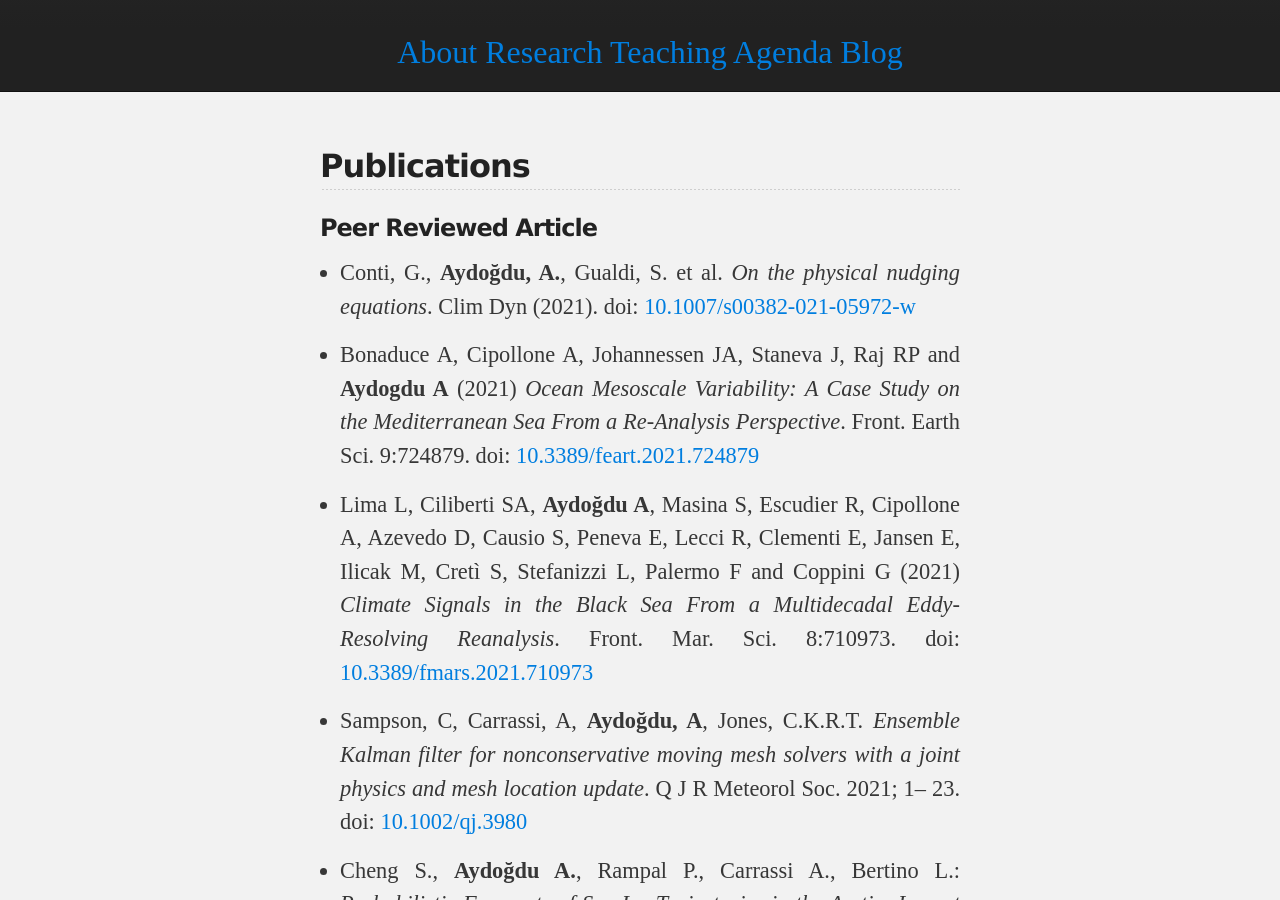
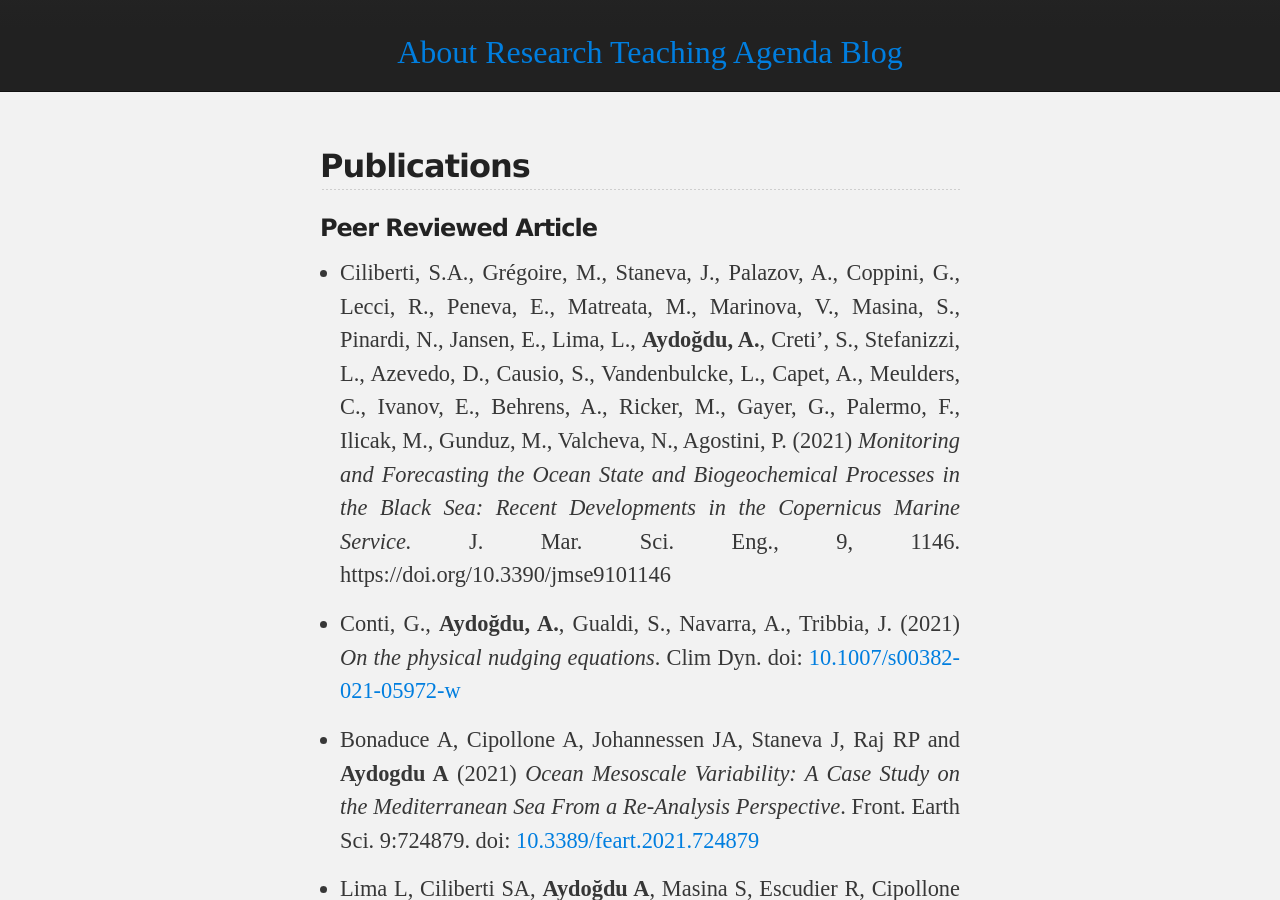
Before and after one commit to aydogduali/aydogduali.github.io, a Jekyll site: the page built from research/publication.md, in a window 1280 px wide and 900 px high, scrolled down 384 px. Built offline with Jekyll 4.4.1, drawn with Linux system fonts in a browser that asks for light colours; our own code applies the rules of GitHub Pages for plain Markdown files; the repository's description, which GitHub fills in, is left out.

Commit message:
add BS JMSE paper

```diff
--- a/research/publication.md
+++ b/research/publication.md
@@ -6,7 +6,9 @@
 
 ### Peer Reviewed Article
 
-- Conti, G., __Aydoğdu, A.__, Gualdi, S. et al. *On the physical nudging equations*. Clim Dyn (2021). doi: [10.1007/s00382-021-05972-w](https://doi.org/10.1007/s00382-021-05972-w)
+- Ciliberti, S.A., Grégoire, M., Staneva, J., Palazov, A., Coppini, G., Lecci, R., Peneva, E., Matreata, M., Marinova, V., Masina, S., Pinardi, N., Jansen, E., Lima, L., __Aydoğdu, A.__, Creti’, S., Stefanizzi, L., Azevedo, D., Causio, S., Vandenbulcke, L., Capet, A., Meulders, C., Ivanov, E., Behrens, A., Ricker, M., Gayer, G., Palermo, F., Ilicak, M., Gunduz, M., Valcheva, N., Agostini, P. (2021) *Monitoring and Forecasting the Ocean State and Biogeochemical Processes in the Black Sea: Recent Developments in the Copernicus Marine Service.* J. Mar. Sci. Eng., 9, 1146. https://doi.org/10.3390/jmse9101146
+
+- Conti, G., __Aydoğdu, A.__, Gualdi, S., Navarra, A., Tribbia, J. (2021) *On the physical nudging equations*. Clim Dyn. doi: [10.1007/s00382-021-05972-w](https://doi.org/10.1007/s00382-021-05972-w)
 
 - Bonaduce A, Cipollone A, Johannessen JA, Staneva J, Raj RP and __Aydogdu A__ (2021) *Ocean Mesoscale Variability: A Case Study on the Mediterranean Sea From a Re-Analysis Perspective*. Front. Earth Sci. 9:724879. doi: [10.3389/feart.2021.724879](https://doi.org/10.3389/feart.2021.724879)
 
```
